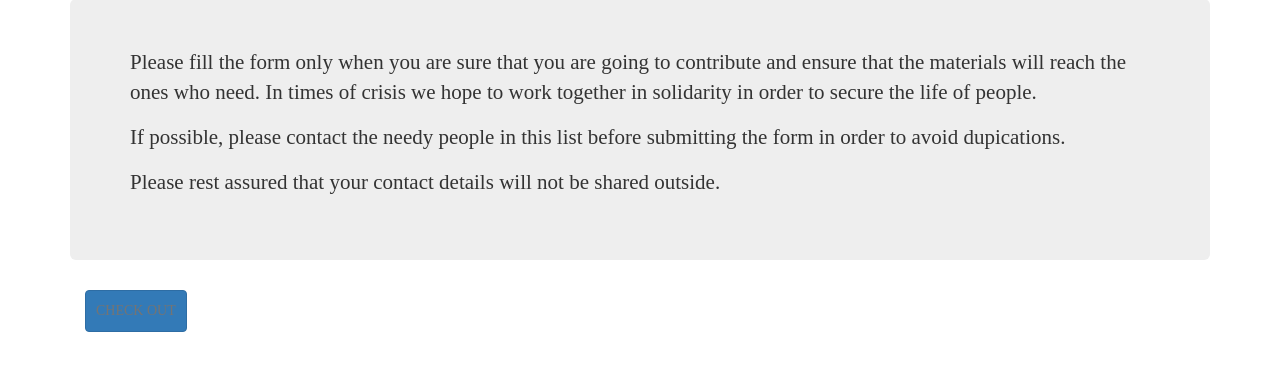
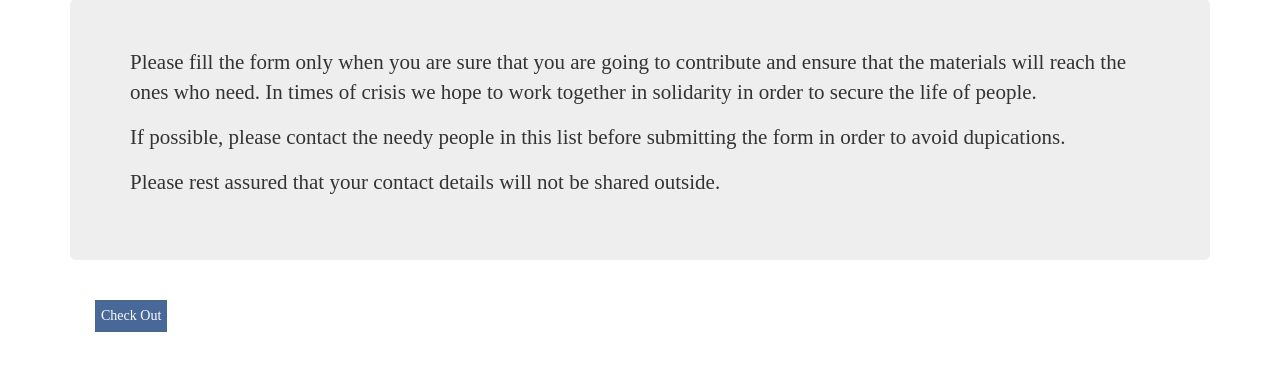
Before and after one commit to ashhadulislam/covid_assistance, a Flask app: template templates/pending.html in a window 1280 px wide. Shown: the part 154-534 px from the top of the page. Run offline with Flask 2, Linux system fonts and the light colour scheme; the template is opened without the code that fills it, so the values that code supplies are empty; some libraries are stand-ins or nearby versions.

Commit message:
Changed style of button

```diff
--- a/templates/otp_payment.html
+++ b/templates/otp_payment.html
@@ -122,7 +122,7 @@
 				</p>
 			</div> -->
 			<div class="container">
-				<button type="submit" class="btn btn-primary">Submit</button>
+				<button type="submit" class="blue btn-center">Submit</button>
 			</div>
 		</form>
 	</div>
--- a/templates/pending.html
+++ b/templates/pending.html
@@ -106,7 +106,7 @@
 				</p>
 			</div>
 			<div class="container">
-				<button type="submit" class="btn btn-primary">Check Out</button>
+				<button type="submit" class="blue btn-center">Check Out</button>
 			</div>
 		</form>
 	</div>
```
